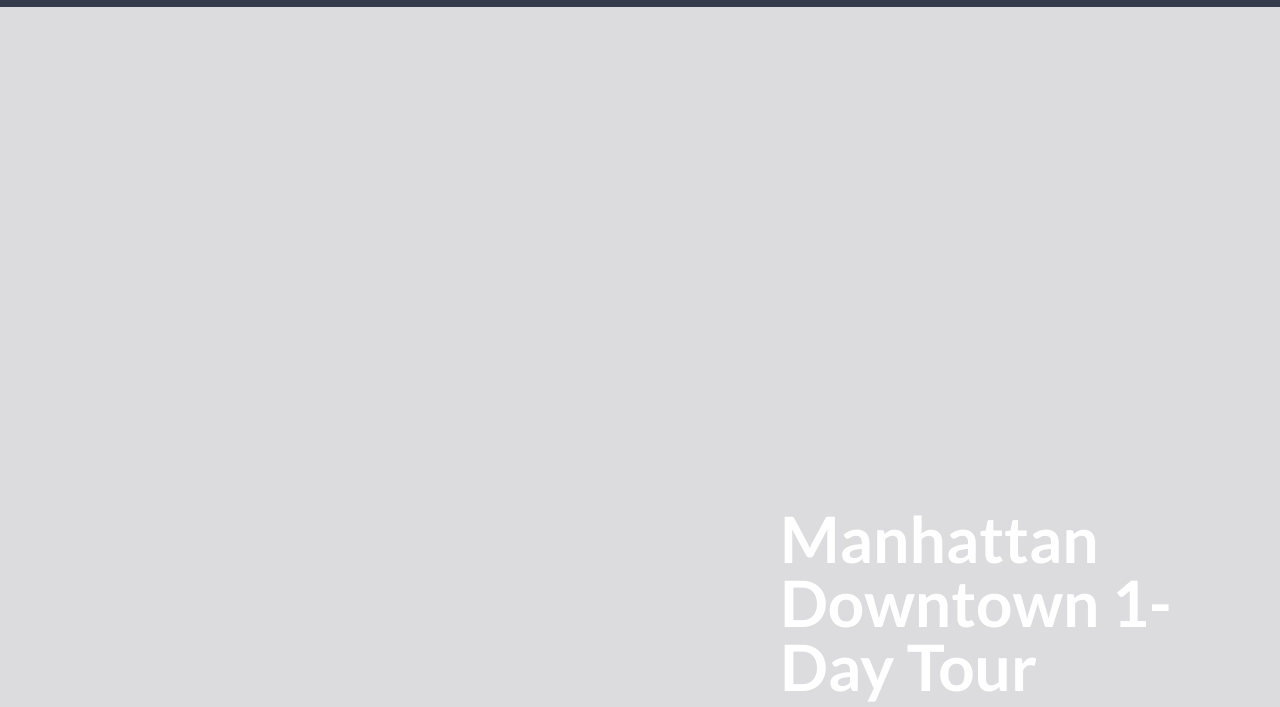
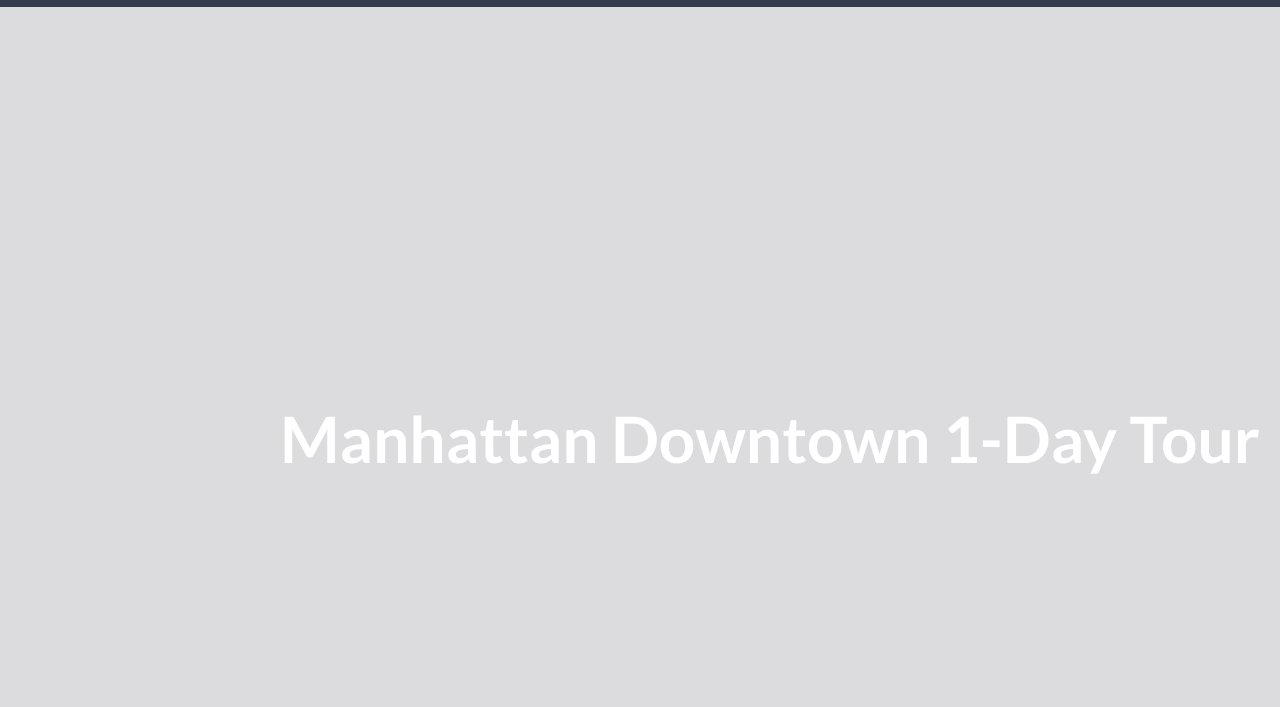
Before and after one commit to atlaskuo/Atlas-Travel, a plain HTML site: page index.html in a window 1280 px wide. Shown: the part 93-800 px from the top of the page. Drawn offline with Linux system fonts and the light colour scheme; a web font is replaced by a local one.

Commit message:
修正index H1

```diff
--- a/css/index.css
+++ b/css/index.css
@@ -95,8 +95,10 @@ body {
     color: #fff;
     font-weight: bold;
     font-size: 64px;
-    padding-top: 600px;
-    margin-left: 780px;
+    padding-top: 500px;
+    padding-right: 20px;
+    text-align: right;
+    /* margin-left: 780px; */
 }
 
 .picture a{
```
